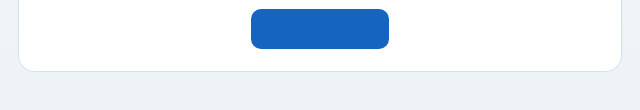
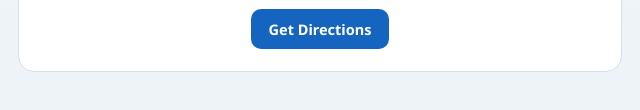
Before and after one commit to umepreschool-cloud/AadharCampsV2, a plain HTML site: page index.html in a window 1280 px wide. Shown: the part 1629-1739 px from the top of the page, 320-960 px from the left. Drawn offline with Linux system fonts and the light colour scheme.

Commit message:
Update index.html
Direction Link button text upgrade.

```diff
--- a/index.html
+++ b/index.html
@@ -431,7 +431,7 @@
 
    <a class="directions-link"
   href="https://www.google.com/maps?cid=2532867785115241262"
-  target="_blank" rel="noopener">Get Directions</a>
+  target="_blank" rel="noopener"style="color: #FFFFFF;">Get Directions</a>
   </div>
 </div>
 
```
